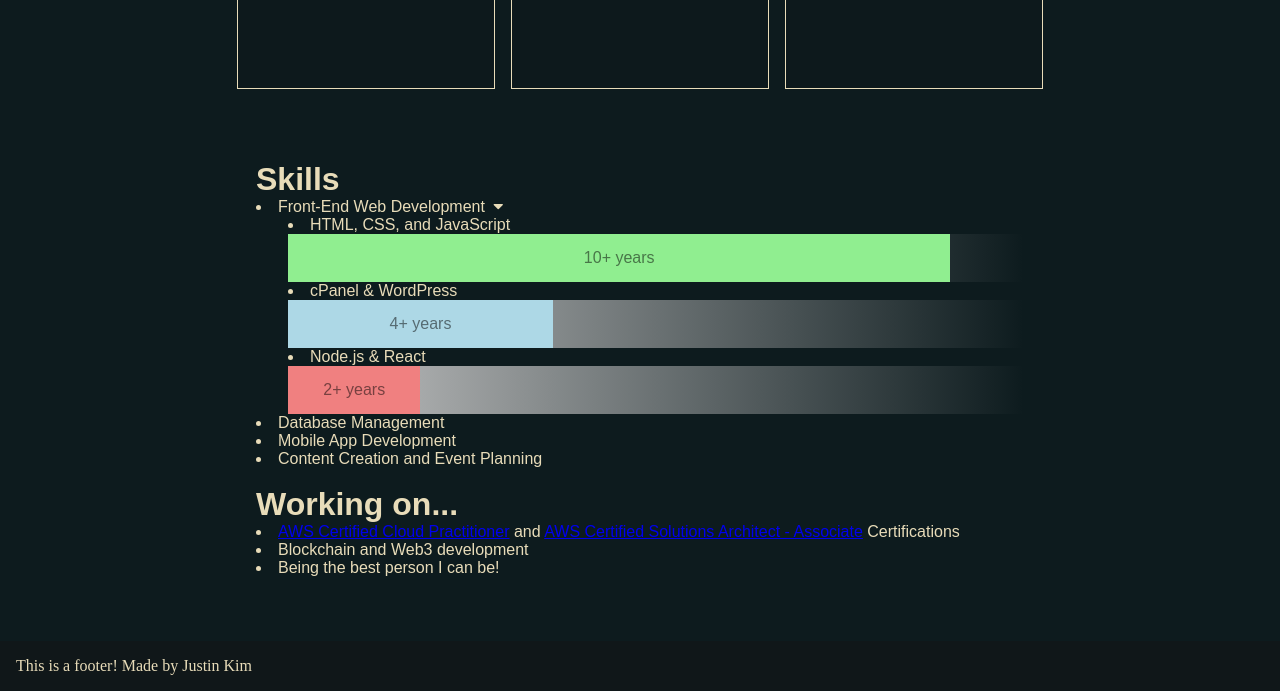
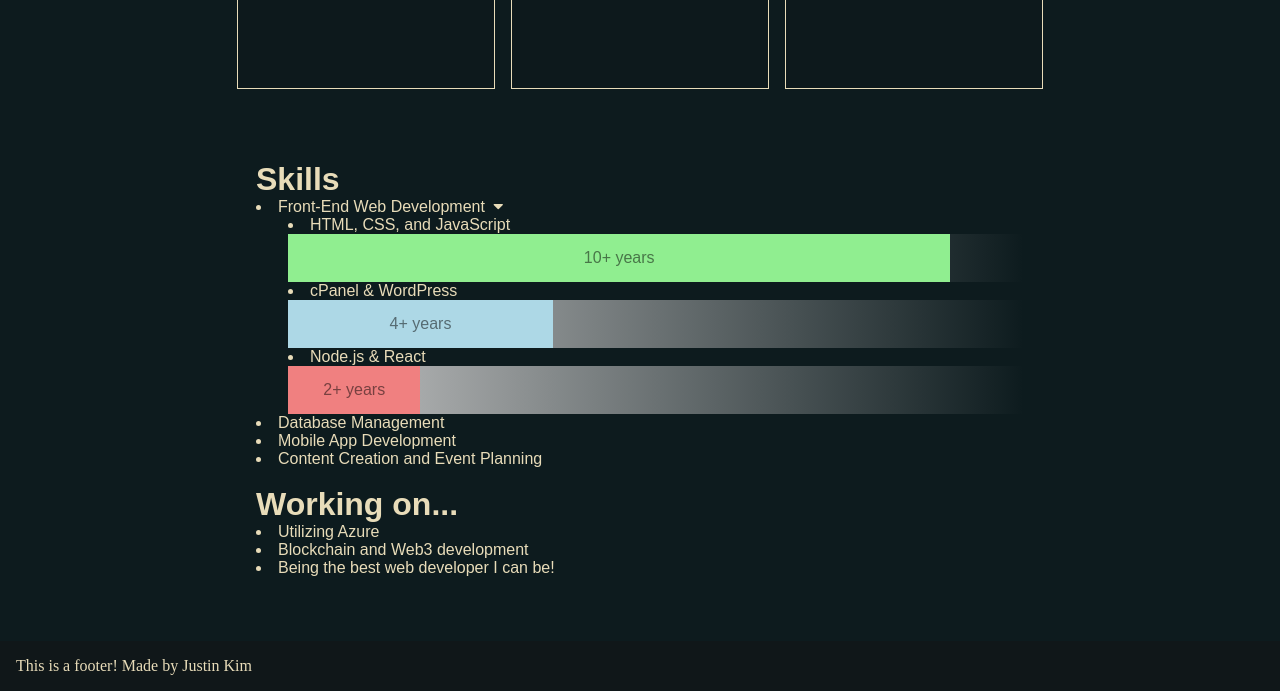
Before and after one commit to kimjustind/portfolio, a plain HTML site: page index.html in a window 1280 px wide. Shown: the part 735-1426 px from the top of the page. Drawn offline with Linux system fonts and the light colour scheme; a web font is replaced by a local one.

Commit message:
Update index.html

```diff
--- a/index.html
+++ b/index.html
@@ -95,9 +95,9 @@
         <div id="workingOn" class="grid-item">
             <h2>Working on...</h2>
             <ul id="skills">
-                <li><a href="https://aws.amazon.com/certification/certified-cloud-practitioner/" target="_blank">AWS Certified Cloud Practitioner</a> and <a href="https://aws.amazon.com/certification/certified-solutions-architect-associate/" target="_blank">AWS Certified Solutions Architect - Associate</a> Certifications</li>
+                <li>Utilizing Azure</li>
                 <li>Blockchain and Web3 development</li>
-                <li>Being the best person I can be!</li>
+                <li>Being the best web developer I can be!</li>
             </ul>
         </div>
     </main>
```
